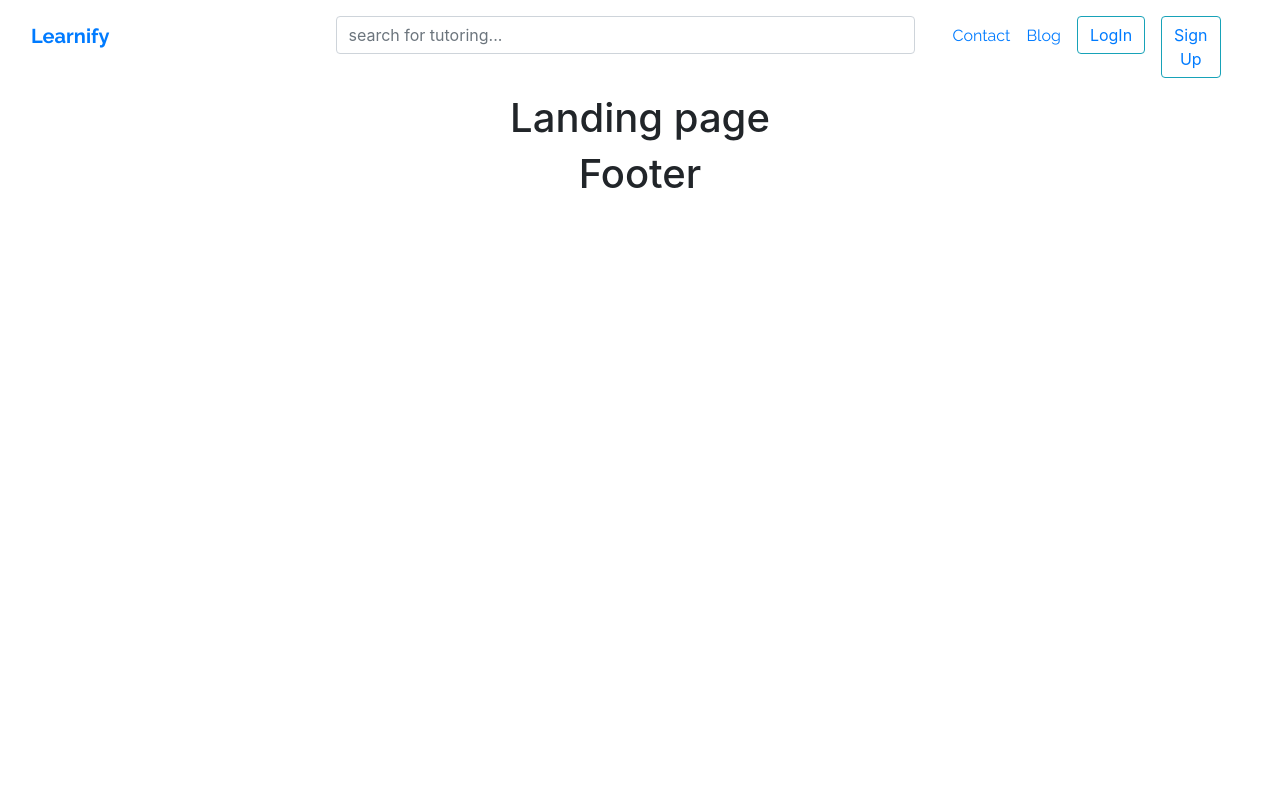
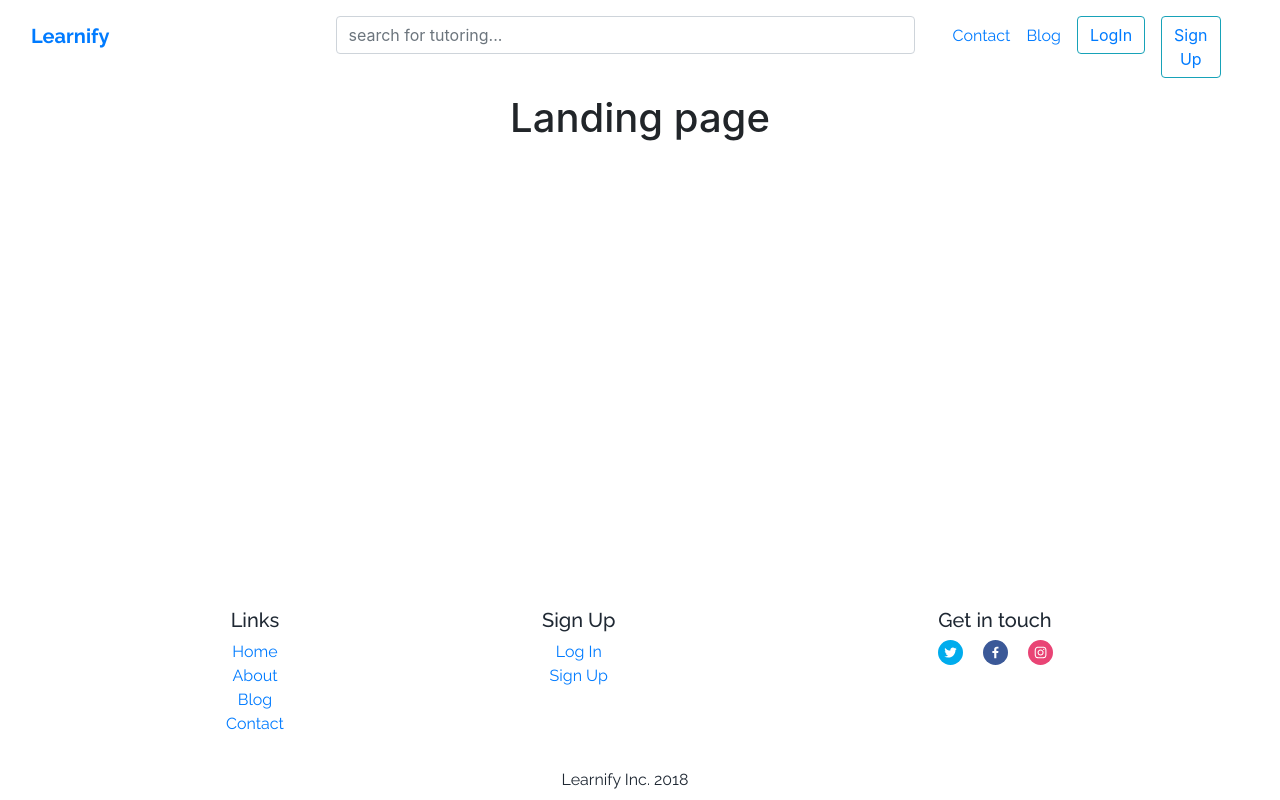
Before and after one commit to Learnify/Learnify, a React (Create React App) app: page / in a window 1280 px wide. Built offline with nearby package versions, Linux system fonts and the light colour scheme.

Commit message:
Footer added

```diff
--- a/package.json
+++ b/package.json
@@ -16,5 +16,8 @@
     "build": "react-scripts build",
     "test": "react-scripts test --env=jsdom",
     "eject": "react-scripts eject"
+  },
+  "devDependencies": {
+    "react-social-icons": "^3.0.0"
   }
 }
--- a/src/components/App.js
+++ b/src/components/App.js
@@ -4,8 +4,8 @@ import PropTypes from "prop-types";
 
 //Components
 // import Header from "./Global/Header";
-import Footer from "./global/Footer";
-import Content from "./global/Content";
+import Footer from "./Global/Footer";
+import Content from "./Global/Content";
 import NavBar from "./landing/Navbar.jsx";
 // import Authentication from "./authentication/authentication.js";
 
--- /dev/null
+++ b/src/components/Global/Footer.css
@@ -0,0 +1,14 @@
+@import url("https://fonts.googleapis.com/css?family=Raleway:100,200,300,300i,400,500,600,700");
+
+.footer {
+  font-family: "Raleway" !important;
+  color: #1f2833;
+  position: absolute;
+  left: 0;
+  bottom: 0;
+  right: 0;
+}
+
+.social-icon {
+  padding: 10px;
+}
--- a/src/components/Global/Footer.jsx
+++ b/src/components/Global/Footer.jsx
@@ -1,10 +1,71 @@
-import React, { Component } from 'react';
+import React, { Component } from "react";
+import { Link } from "react-router-dom";
+import { SocialIcon } from "react-social-icons";
+import "./Footer.css";
 
 class Footer extends Component {
   render() {
     return (
-      <div className="Footer">
-        <h1>Footer</h1>
+      <div className="footer">
+        <div className="container">
+          <div className="row justify-content-center">
+            <div className="col-4 offset-1 col-sm-2">
+              <h5>Links</h5>
+              <ul className="list-unstyled">
+                <li>
+                  <Link to={"/"}>Home</Link>
+                </li>
+                <li>
+                  <Link to={"/About"}>About</Link>
+                </li>
+                <li>
+                  <Link to={"/Blog"}>Blog</Link>
+                </li>
+                <li>
+                  <Link to={"/Contact"}>Contact</Link>
+                </li>
+              </ul>
+            </div>
+            <div className="col-7 col-sm-5">
+              <h5>Sign Up</h5>
+              <ul className="list-unstyled">
+                <li>
+                  <Link to={"/LogIn"}>Log In</Link>
+                </li>
+                <li>
+                  <Link to={"/SignIn"}>Sign Up</Link>
+                </li>
+              </ul>
+            </div>
+            <div className="col-12 col-sm-4 align-self">
+              <h5>Get in touch</h5>
+              <span className="social-icon">
+                <SocialIcon
+                  url="http://twitter.com/learnify"
+                  style={{ height: 25, width: 25 }}
+                  color="#45a29e"
+                />
+              </span>
+              <span className="social-icon">
+                <SocialIcon
+                  url="http://facebook.com/learnify"
+                  style={{ height: 25, width: 25 }}
+                  color="#45a29e"
+                />
+              </span>
+              <span className="social-icon">
+                <SocialIcon
+                  url="http://instagram.com/learnify"
+                  style={{ height: 25, width: 25 }}
+                  color="#45a29e"
+                />
+              </span>
+            </div>
+          </div>
+          <div className="row justify-content-center">
+            <div>Learnify Inc. 2018</div>
+          </div>
+        </div>
       </div>
     );
   }
--- a/src/components/landing/Navbar.jsx
+++ b/src/components/landing/Navbar.jsx
@@ -16,7 +16,7 @@ import {
   FormGroup
 } from "reactstrap";
 
-import { Link } from 'react-router-dom';
+import { Link } from "react-router-dom";
 import "./navbar.css";
 
 class NavBar extends Component {
@@ -42,7 +42,7 @@ class NavBar extends Component {
           <div className="row">
             <div className="col-sm-3 col-3" align="left">
               <NavbarBrand className="learnify-navbar all">
-                <Link to={'/'}>Learnify</Link>
+                <Link to={"/"}>Learnify</Link>
               </NavbarBrand>
             </div>
             <div className="col-sm-6 col-6">
@@ -61,27 +61,27 @@ class NavBar extends Component {
                 <Nav className="ml-auto navbar-inverse" navbar>
                   <NavItem>
                     <NavLink className="all">
-                      <Link to={'/Contact'}>Contact</Link>
+                      <Link to={"/Contact"}>Contact</Link>
                     </NavLink>
                   </NavItem>
                   <NavItem>
                     <div className="navbar-blog">
                       <NavLink className="all">
-                        <Link to={'/Blog'}>Blog</Link>
+                        <Link to={"/Blog"}>Blog</Link>
                       </NavLink>
                     </div>
                   </NavItem>
                   <NavItem>
                     <NavLink className="auth-button">
                       <Button color="info" outline>
-                        <Link to={'/LogIn'}>LogIn</Link>
+                        <Link to={"/LogIn"}>LogIn</Link>
                       </Button>
                     </NavLink>
                   </NavItem>
                   <NavItem>
                     <NavLink className="auth-button">
                       <Button color="info" outline>
-                        <Link to = {'/SingIn'}> Sign Up </Link>
+                        <Link to={"/SignIn"}> Sign Up </Link>
                       </Button>
                     </NavLink>
                   </NavItem>
--- a/src/routes.jsx
+++ b/src/routes.jsx
@@ -1,30 +1,31 @@
 //Depencencies
-import React from 'react';
-import {Route, Switch} from 'react-router-dom';
+import React from "react";
+import { Route, Switch } from "react-router-dom";
 
 //Components
-import App from './components/App';
-import Landing from './components/landing/Lading';
-import Profile  from './components/profile/Profile';
-import Page404 from './components/Page404';
-import SignInForm from './components/authentication/SignInForm';
-import SignUpForm from './components/authentication/SignUpForm';
-import Authentication from './components/authentication/authentication';
-import Contact from './components/contact/contact';
-import Blog from './components/blog/blog';
+import App from "./components/App";
+import Landing from "./components/landing/Lading";
+import Profile from "./components/profile/Profile";
+import Page404 from "./components/Page404";
+import SignInForm from "./components/authentication/SignInForm";
+import SignUpForm from "./components/authentication/SignUpForm";
+import Authentication from "./components/authentication/authentication";
+import Contact from "./components/contact/contact";
+import Blog from "./components/blog/blog";
 
-const AppRouters = () =>
-    <App>
-        <Switch>
-            {/* <Route exact path='/Profile' component={Profile}/> */}
-            <Route exact path='/Authentication' component={Authentication}/>
-            <Route exact path='/LogIn' component={SignInForm}/>
-            <Route exact path='/SingIn' component={SignUpForm}/>
-            <Route exact path='/Contact' component={Contact}/>
-            <Route exact path='/Blog' component={Blog}/>
-            <Route exact path='/' component={Landing}/>
-            <Route component={Page404}/>
-        </Switch>
-    </App>;
+const AppRouters = () => (
+  <App>
+    <Switch>
+      {/* <Route exact path='/Profile' component={Profile}/> */}
+      <Route exact path="/Authentication" component={Authentication} />
+      <Route exact path="/LogIn" component={SignInForm} />
+      <Route exact path="/SignIn" component={SignUpForm} />
+      <Route exact path="/Contact" component={Contact} />
+      <Route exact path="/Blog" component={Blog} />
+      <Route exact path="/" component={Landing} />
+      <Route component={Page404} />
+    </Switch>
+  </App>
+);
 
 export default AppRouters;
```
Also changed, not shown: 1 other file (tests, documents, lock files or other folders).
